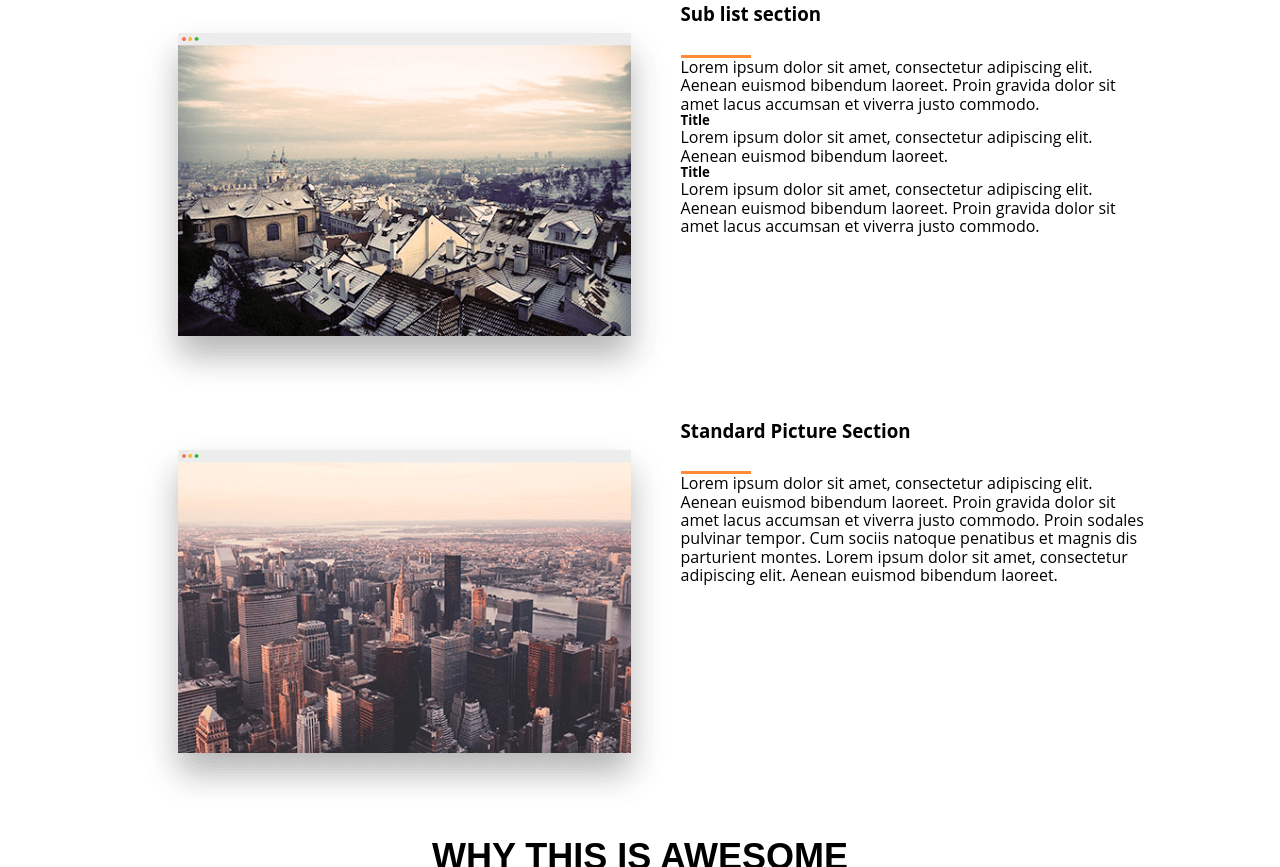
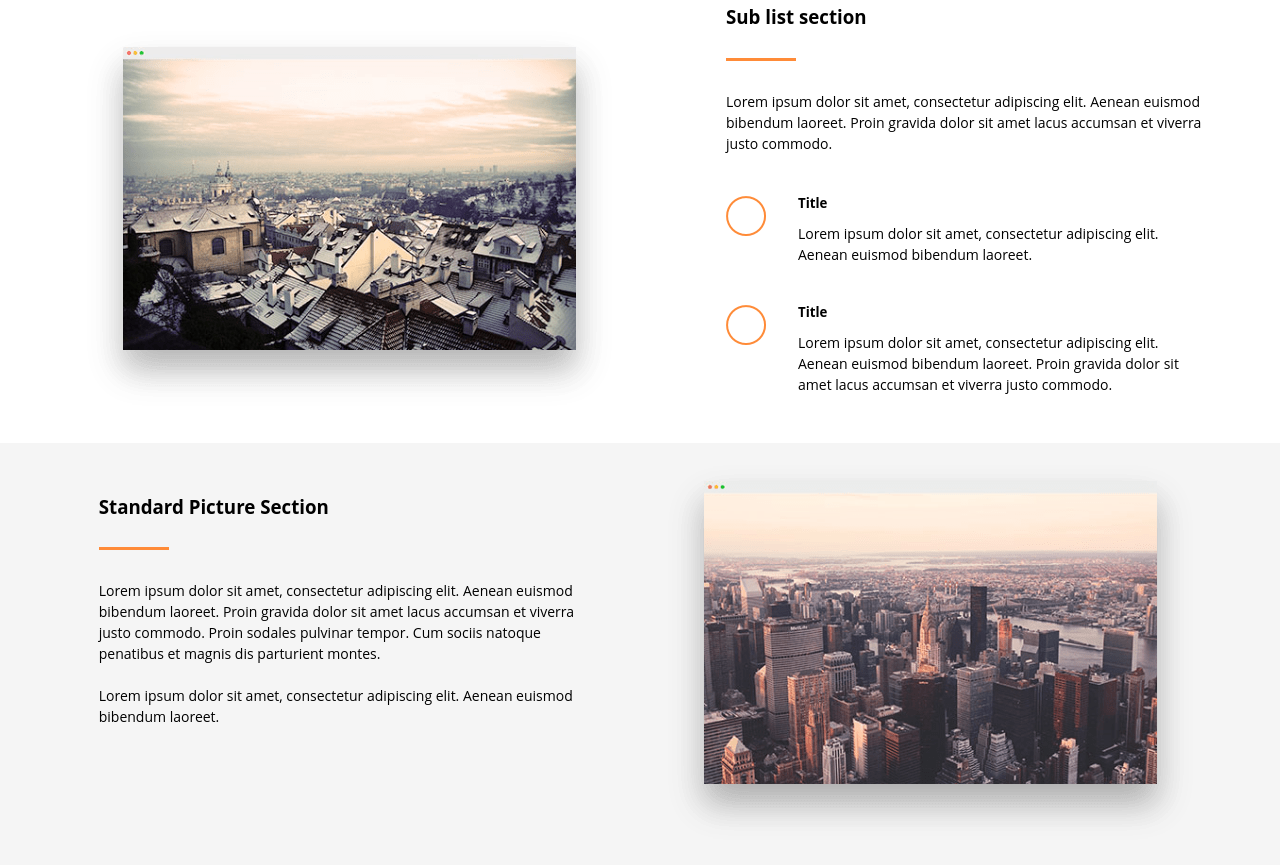
Before and after one commit to howardwarren1982/axitwebsite, a plain HTML site: page index.html in a window 1280 px wide. Shown: the part 1168-2035 px from the top of the page. Drawn offline with nearby package versions, Linux system fonts and the light colour scheme.

Commit message:
section styling

```diff
--- a/index.html
+++ b/index.html
@@ -189,8 +189,8 @@
     </section>
 
     <section class="section-sublist">
-      <div class="row flex">
-        <div class="picture-side">
+      <div class="row flex flex-responsive-1100">
+        <div class="picture-side center">
           <picture>
             <source
               media="(max-width: 650px)"
@@ -202,29 +202,49 @@
         <div class="text-side">
           <h3 class="subsection-title">Sub list section</h3>
           <div class="underline"></div>
-          <p>
+
+          <p class="standard-paragraph">
             Lorem ipsum dolor sit amet, consectetur adipiscing elit. Aenean
             euismod bibendum laoreet. Proin gravida dolor sit amet lacus
             accumsan et viverra justo commodo.
           </p>
+
+          <div class="title">
+            <img
+              class="title-icon"
+              src="resources/img/list_icon_upload_u127.png"
+              alt="title icon"
+            />
+            <div>
               <h5>Title</h5>
-          <p>
+              <p class="standard-paragraph">
                 Lorem ipsum dolor sit amet, consectetur adipiscing elit. Aenean
                 euismod bibendum laoreet.
               </p>
+            </div>
+          </div>
+          <div class="title">
+            <img
+              class="title-icon"
+              src="resources/img/list_icon_upload_u127.png"
+              alt="title icon"
+            />
+            <div>
               <h5>Title</h5>
-          <p>
+              <p class="standard-paragraph">
                 Lorem ipsum dolor sit amet, consectetur adipiscing elit. Aenean
                 euismod bibendum laoreet. Proin gravida dolor sit amet lacus
                 accumsan et viverra justo commodo.
               </p>
             </div>
           </div>
+        </div>
+      </div>
     </section>
 
     <section class="section-standard-picture">
-      <div class="row flex">
-        <div class="picture-side">
+      <div class="row flex-rev flex-responsive-1100">
+        <div class="picture-side center">
           <picture>
             <source
               media="(max-width: 650px)"
@@ -236,13 +256,14 @@
         <div class="text-side">
           <h3 class="subsection-title">Standard Picture Section</h3>
           <div class="underline"></div>
-          <p>
+          <p class="standard-paragraph">
             Lorem ipsum dolor sit amet, consectetur adipiscing elit. Aenean
             euismod bibendum laoreet. Proin gravida dolor sit amet lacus
             accumsan et viverra justo commodo. Proin sodales pulvinar tempor.
-            Cum sociis natoque penatibus et magnis dis parturient montes. Lorem
-            ipsum dolor sit amet, consectetur adipiscing elit. Aenean euismod
-            bibendum laoreet.
+            Cum sociis natoque penatibus et magnis dis parturient montes. <br />
+            <br />
+            Lorem ipsum dolor sit amet, consectetur adipiscing elit. Aenean
+            euismod bibendum laoreet.
           </p>
         </div>
       </div>
--- a/resources/cssScss/scss/_basicSetup.scss
+++ b/resources/cssScss/scss/_basicSetup.scss
@@ -49,3 +49,8 @@ h2 {
     right: 48.5%;
   }
 }
+
+.standard-paragraph {
+  @include toRem(font-size, $primary-font-par-size);
+  line-height: $standard-line-spacing;
+}
--- a/resources/cssScss/scss/_reusable.scss
+++ b/resources/cssScss/scss/_reusable.scss
@@ -3,7 +3,7 @@
 /*-------------------------- */
 
 .row {
-  max-width: 1025px;
+  max-width: 1134px;
   margin: 0 auto 0 auto;
 }
 
@@ -119,3 +119,15 @@ section {
     flex-direction: column;
   }
 }
+
+@include for-any-size(1100px) {
+  .flex.flex-responsive-1100 {
+    flex-direction: column;
+  }
+}
+
+@include for-any-size(1100px) {
+  .flex-rev.flex-responsive-1100 {
+    flex-direction: column;
+  }
+}
--- /dev/null
+++ b/resources/cssScss/scss/_sectionStandardPicture.scss
@@ -0,0 +1,31 @@
+.section-standard-picture {
+  background-color: #f5f5f5;
+  padding: 8px;
+  & > div {
+    gap: pxtoem(55);
+  }
+
+  p {
+    max-width: 60ch;
+  }
+
+  .text-side {
+    padding-top: pxtoem(45);
+    margin-right: pxtoem(20);
+  }
+
+  @include for-any-size(1100px) {
+    .flex {
+      gap: 0px;
+    }
+
+    .text-side {
+      align-self: center;
+      padding-top: 0px;
+    }
+
+    & > div {
+      gap: pxtoem(0);
+    }
+  }
+}
--- a/resources/cssScss/scss/_sectionSublist.scss
+++ b/resources/cssScss/scss/_sectionSublist.scss
@@ -1,3 +1,21 @@
+.section-sublist {
+  padding: 8px;
+
+  @include for-any-size(1100px) {
+    .flex {
+      gap: 0px;
+    }
+
+    .text-side {
+      align-self: center;
+    }
+  }
+}
+
+.section-sublist > div {
+  gap: pxtoem(100);
+}
+
 .subsection-title {
   margin-bottom: 30px;
 }
@@ -7,3 +25,31 @@
   height: 3px;
   width: 70px;
 }
+
+.text-side {
+  .underline {
+    margin-bottom: pxtoem($heading-margin);
+  }
+
+  p {
+    max-width: 60ch;
+  }
+
+  & > p {
+    margin-bottom: pxtoem(48);
+  }
+}
+
+.title {
+  display: flex;
+  margin-bottom: pxtoem(40);
+  h5 {
+    margin-bottom: pxtoem(14);
+  }
+
+  img {
+    height: 40px;
+    width: 40px;
+    margin-right: pxtoem(32);
+  }
+}
--- a/resources/cssScss/scss/_variables.scss
+++ b/resources/cssScss/scss/_variables.scss
@@ -14,6 +14,7 @@ $hero-par-font-size: 16;
 $primary-font-par-size: 14;
 
 $standard-line-spacing: 21px;
+$heading-margin: 30;
 
 $primary-font: "Open Sans", sans-serif;
 $section-header-font: "Raleway-Regular", sans-serif;
--- a/resources/cssScss/scss/style.scss
+++ b/resources/cssScss/scss/style.scss
@@ -8,3 +8,4 @@
 @import "sectionSocial";
 @import "sectionTab";
 @import "sectionSublist";
+@import "sectionStandardPicture";
```
Also changed, not shown: resources/cssScss/css/style.css, resources/img/list_icon_upload_u127.png (added). Lines whose indentation alone changed are shown as unchanged.
